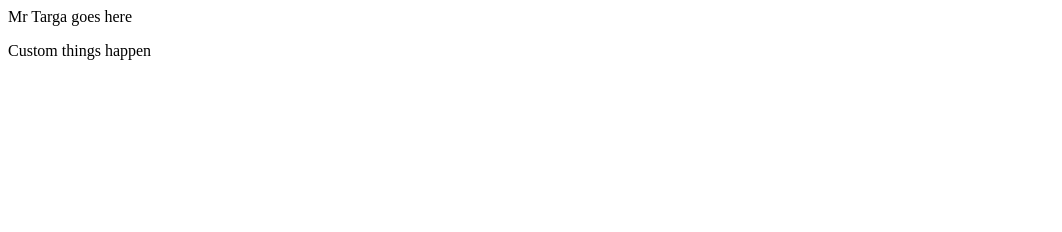
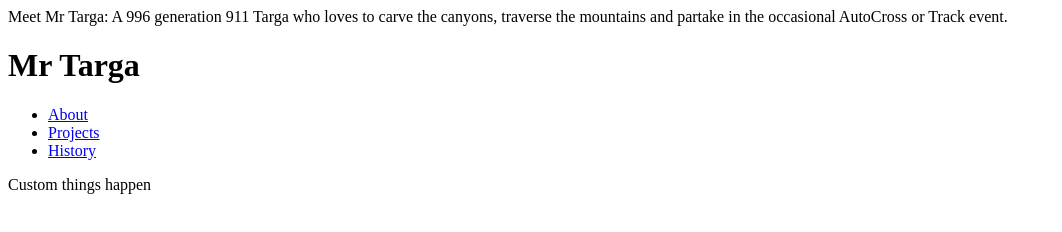
Before and after one commit to smallbloc/smallbloc.github.io, a plain HTML site: page index.html in a window 1280 px wide. Shown: the whole page, without its empty margins (0-1062 px from the left). Drawn offline with Linux system fonts and the light colour scheme.

Commit message:
Created css/ and added navigation

```diff
--- /dev/null
+++ b/css/style.css
@@ -0,0 +1 @@
+#Some styles will go here
--- a/index.html
+++ b/index.html
@@ -1,13 +1,29 @@
 <!DOCTYPE html>
-<html>
+<html lang="en">
 <head>
-<meta charset="UTF-8">
-<title>Mr Targa</title>
+	<meta charset="UTF-8">
+	<meta name="viewport" content="width=device-width, initial-scale=1.0">
+	<meta name="description">Meet Mr Targa: A 996 generation 911 Targa who loves to carve the canyons, traverse the mountains and partake in the occasional AutoCross or Track event.</meta>
+	<link rel="stylesheet" href="https://cdnjs.cloudflare.com/ajax/libs/font-awesome/6.5.1/css/all.min.css" integrity="sha512-DTOQO9RWCH3ppGqcWaEA1BIZOC6xxalwEsw9c2QQeAIftl+Vegovlnee1c9QX4TctnWMn13TZye+giMm8e2LwA==" crossorigin="anonymous" referrerpolicy="no-referrer" />
+	<link rel="stylesheet" href="css/style.css" />
+	<title>Mr Targa</title>
 </head>
 
 <body>
-Mr Targa goes here
-<p>Custom things happen</p>
+	<!-- Navbar -->
+	<header>
+		<h1 class="">Mr Targa</h1>
+		<nav class="navigation">
+			<ul>
+				<li><a href="about.html">About</a></li>
+				<li><a href="projects.html">Projects</a></li>
+				<li><a href="history.html">History</a></li>
+			</ul>
+		</nav>
+	</header>
+	<article>
+		<p>Custom things happen</p>
+	</article>
 </body>
 
 </html>
```
